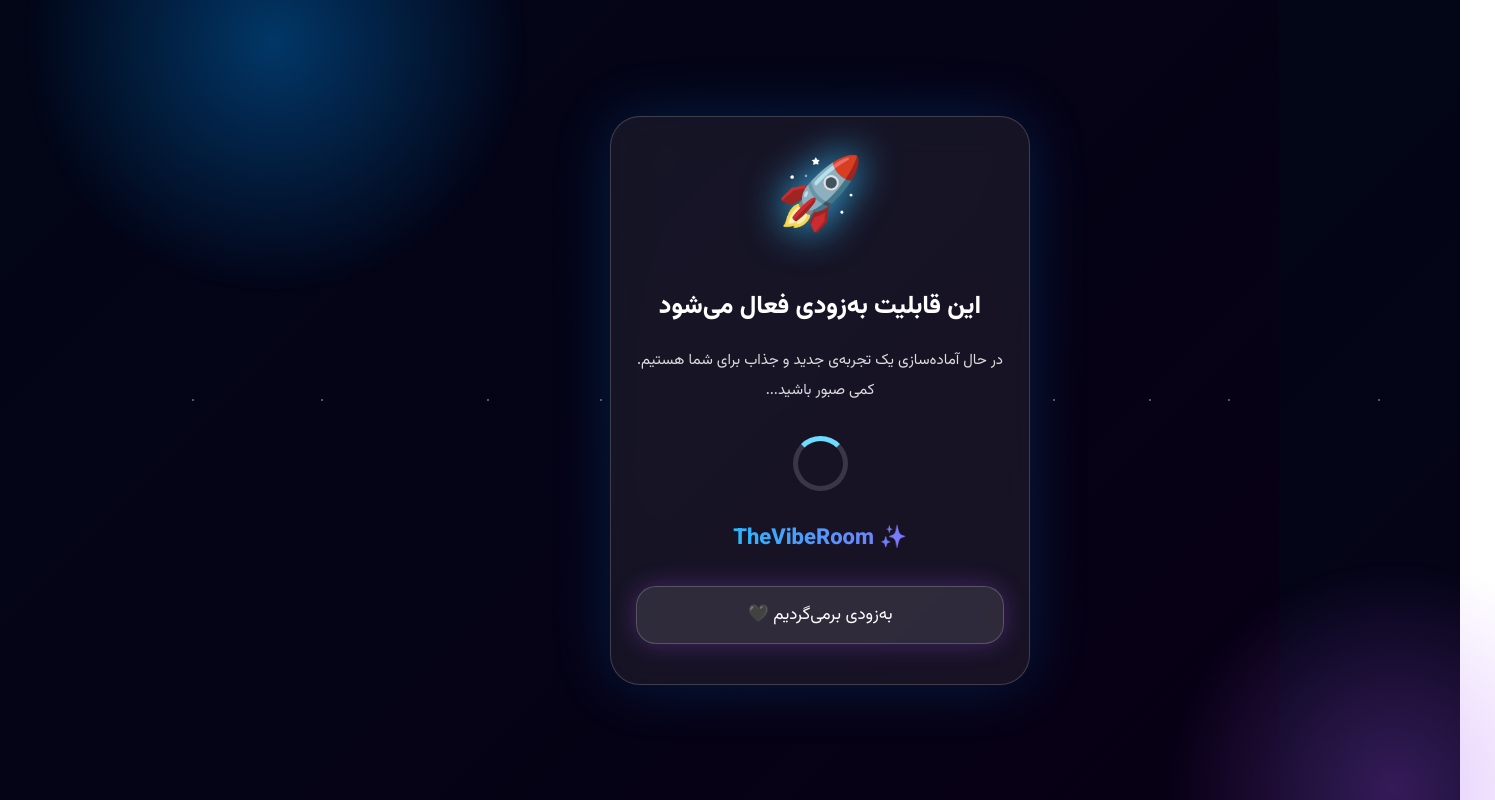
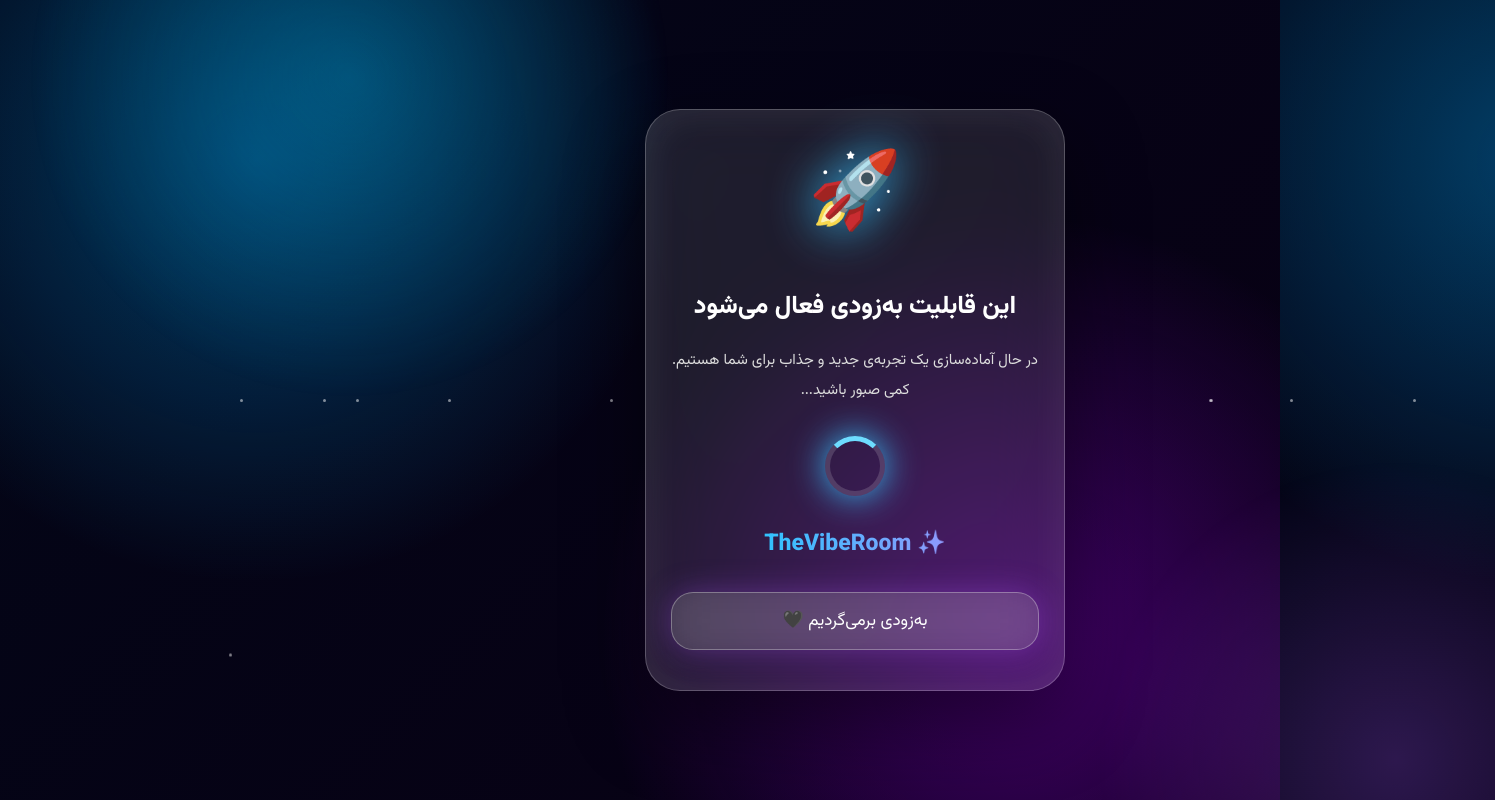
Before and after one commit to Mahyar2007/TheVibeRoomMiniApp, a website: page index.html in a window 1280 px wide. Shown: the top 800 px of the page, 1495 px wide, since content can reach past the window. Drawn offline with Linux system fonts and the light colour scheme.

Commit message:
Enhance styles and animations in index.html
Updated styles and animations for various elements including body, card, button, and loader. Adjusted dimensions, colors, and animation properties for improved visual effects.

```diff
--- a/index.html
+++ b/index.html
@@ -22,22 +22,32 @@
 body{
 
 height:100vh;
-overflow:hidden;
 
 display:flex;
 align-items:center;
 justify-content:center;
 
+overflow:hidden;
+
 background:
-linear-gradient(135deg,#020617,#080014);
+
+radial-gradient(circle at 20% 20%,
+rgba(0,170,255,.35),
+transparent 35%),
+
+radial-gradient(circle at 80% 80%,
+rgba(170,0,255,.35),
+transparent 35%),
+
+linear-gradient(135deg,#020617,#090014);
+
 
 position:relative;
 
 }
 
 
-
-/* نورهای آرام */
+/* نورهای متحرک */
 
 body::before{
 
@@ -45,24 +55,26 @@
 
 position:absolute;
 
-width:550px;
-height:550px;
-
+width:700px;
+height:700px;
 
 background:
+
 radial-gradient(
 circle,
-rgba(0,150,255,.35),
+rgba(0,200,255,.25),
 transparent 65%
 );
 
 
-top:-250px;
-left:-200px;
+top:-300px;
+left:-250px;
 
 
 animation:
-blueMove 18s infinite alternate ease-in-out;
+
+move1 15s infinite alternate ease-in-out;
+
 
 }
 
@@ -74,88 +86,90 @@
 
 position:absolute;
 
-width:500px;
-height:500px;
+width:650px;
+height:650px;
 
 
 background:
+
 radial-gradient(
 circle,
-rgba(168,85,247,.30),
+rgba(168,85,247,.25),
 transparent 65%
 );
 
 
-bottom:-250px;
-right:-200px;
+bottom:-300px;
+right:-250px;
 
 
 animation:
-purpleMove 20s infinite alternate ease-in-out;
+
+move2 18s infinite alternate ease-in-out;
+
+
+}
+
+
+
+@keyframes move1{
+
+from{
+transform:translate(0,0);
+}
+
+to{
+transform:translate(150px,120px);
+}
+
+}
+
+
+@keyframes move2{
+
+from{
+transform:translate(0,0);
+}
+
+to{
+transform:translate(-150px,-100px);
+}
 
 }
 
 
 
 
-@keyframes blueMove{
 
-from{
-transform:translate(0,0);
-}
+/* ذرات */
 
-to{
-transform:translate(120px,100px);
-}
-
-}
-
-
-
-@keyframes purpleMove{
-
-from{
-transform:translate(0,0);
-}
-
-to{
-transform:translate(-120px,-80px);
-}
-
-}
-
-
-
-/* ستاره ها */
-
-.particle{
+.star{
 
 position:absolute;
 
-width:2px;
-height:2px;
+width:3px;
+height:3px;
 
 background:white;
 
 border-radius:50%;
 
-opacity:.45;
+opacity:.5;
 
 animation:
-stars 12s infinite linear;
+
+starMove 12s infinite linear;
 
 }
 
 
-
-@keyframes stars{
+@keyframes starMove{
 
 from{
 
 transform:translateY(100vh);
 
 }
-
 
 to{
 
@@ -169,7 +183,7 @@
 
 
 
-/* کارت */
+/* کارت شیشه ای */
 
 .card{
 
@@ -186,33 +200,53 @@
 padding:40px 25px;
 
 
-border-radius:30px;
+border-radius:35px;
 
 
 background:
-rgba(255,255,255,.07);
+
+rgba(255,255,255,.10);
 
 
-backdrop-filter:blur(20px);
+
+backdrop-filter:
+
+blur(35px);
+
+
+
+-webkit-backdrop-filter:
+
+blur(35px);
+
 
 
 border:
-1px solid rgba(255,255,255,.18);
+
+1px solid rgba(255,255,255,.25);
+
 
 
 box-shadow:
 
-0 0 60px rgba(0,140,255,.20);
+
+0 30px 80px rgba(0,0,0,.45),
+
+inset 0 0 40px rgba(255,255,255,.08);
+
 
 
 text-align:center;
 
 
+
 animation:
+
 show 1s ease;
 
 
 }
+
 
 
 
@@ -224,8 +258,10 @@
 opacity:0;
 
 transform:
-translateY(30px)
-scale(.95);
+
+translateY(40px)
+
+scale(.9);
 
 }
 
@@ -238,33 +274,37 @@
 
 }
 
+
 }
 
 
 
 
-/* موشک */
+/* راکت */
 
 .rocket{
 
-font-size:70px;
+font-size:75px;
+
 
 display:inline-block;
 
 
+filter:
+
+drop-shadow(0 0 25px #38bdf8);
+
+
 animation:
 
-rocketFloat 3s infinite ease-in-out;
+float 3s infinite ease-in-out;
 
-
-filter:
-drop-shadow(0 0 20px #38bdf8);
 
 }
 
 
 
-@keyframes rocketFloat{
+@keyframes float{
 
 50%{
 
@@ -277,15 +317,16 @@
 
 
 
+
 h1{
 
 margin-top:20px;
 
 font-size:25px;
 
+font-weight:800;
+
 color:white;
-
-font-weight:800;
 
 }
 
@@ -305,15 +346,17 @@
 
 
 
-/* لودر */
+
+/* لودر شیشه ای */
 
 .loader{
 
-width:55px;
+width:60px;
 
-height:55px;
+height:60px;
 
 margin:30px auto;
+
 
 
 border-radius:50%;
@@ -324,12 +367,21 @@
 5px solid rgba(255,255,255,.15);
 
 
+
 border-top-color:#6ddcff;
+
+
+
+box-shadow:
+
+0 0 35px #38bdf8;
+
 
 
 animation:
 
 spin 1s linear infinite;
+
 
 }
 
@@ -353,9 +405,10 @@
 
 .brand{
 
-font-size:22px;
+font-size:23px;
 
 font-weight:800;
+
 
 
 background:
@@ -363,20 +416,24 @@
 linear-gradient(
 90deg,
 #00d9ff,
-#a855f7
+#c084fc
 );
+
 
 
 -webkit-background-clip:text;
 
+
 color:transparent;
+
 
 }
 
 
 
 
-/* دکمه */
+
+/* دکمه شیشه ای */
 
 .btn{
 
@@ -385,16 +442,26 @@
 padding:15px;
 
 
-border-radius:20px;
+border-radius:22px;
+
 
 
 background:
-rgba(255,255,255,.1);
+
+rgba(255,255,255,.12);
+
+
+
+backdrop-filter:
+
+blur(20px);
+
 
 
 border:
 
-1px solid rgba(255,255,255,.2);
+1px solid rgba(255,255,255,.3);
+
 
 
 color:white;
@@ -412,11 +479,14 @@
 transition:.8s;
 
 
+
 box-shadow:
 
-0 0 25px rgba(168,85,247,.3);
+0 0 30px rgba(168,85,247,.35);
+
 
 }
+
 
 
 
@@ -426,6 +496,7 @@
 
 transform:none;
 
+
 }
 
 
@@ -434,26 +505,30 @@
 </head>
 
 
+
 <body>
-
 
 
 <script>
 
-for(let i=0;i<15;i++){
+for(let i=0;i<18;i++){
 
-let p=document.createElement("div");
+let s=document.createElement("div");
 
-p.className="particle";
+s.className="star";
 
 
-p.style.left=Math.random()*100+"%";
+s.style.left=Math.random()*100+"%";
 
 
-p.style.animationDelay=Math.random()*12+"s";
+s.style.animationDelay=Math.random()*12+"s";
 
 
-document.body.appendChild(p);
+s.style.animationDuration=
+(8+Math.random()*8)+"s";
+
+
+document.body.appendChild(s);
 
 }
 
@@ -461,13 +536,12 @@
 
 
 
+
 <div class="card">
 
 
 <div class="rocket">
-
 🚀
-
 </div>
 
 
@@ -490,23 +564,18 @@
 
 
 <div class="brand">
-
 ✨ TheVibeRoom
-
 </div>
 
 
 
 <div class="btn" id="btn">
-
 به‌زودی برمی‌گردیم 🖤
-
 </div>
 
 
 
 </div>
-
 
 
 
@@ -518,6 +587,7 @@
 .getElementById("btn")
 .classList.add("show");
 
+
 },3000);
 
 
```
